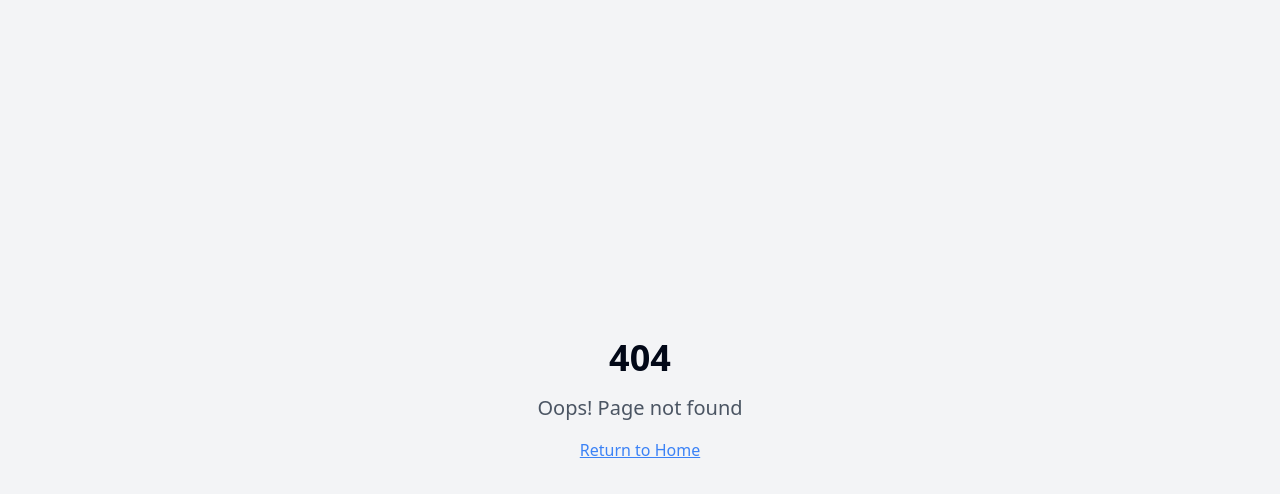
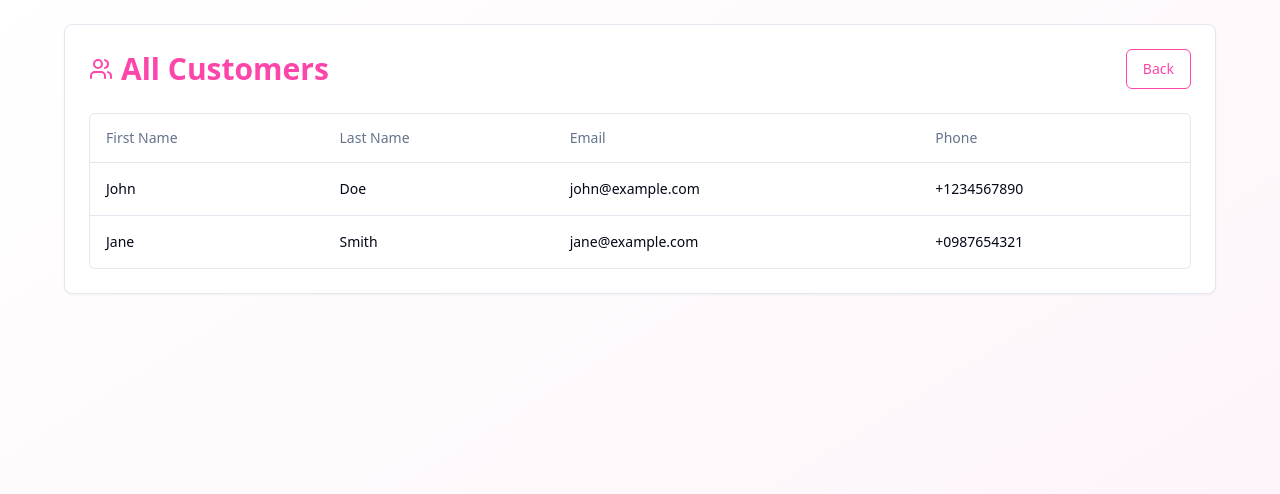
Before and after one commit to SmilingZGDX/pink-customer-canvas-flow, a React (Vite) app: page /customers-list in a window 1280 px wide. Before the commit this address had no page. Shown: the top 494 px of the page. Built offline with nearby package versions, Linux system fonts and the light colour scheme.

Commit message:
Add customer list view
Implement a view to display a table of all registered customers.

```diff
--- a/src/App.tsx
+++ b/src/App.tsx
@@ -10,6 +10,7 @@ import CustomerName from "./pages/CustomerName";
 import CustomerIdentity from "./pages/CustomerIdentity";
 import CustomerContact from "./pages/CustomerContact";
 import CustomerAddress from "./pages/CustomerAddress";
+import CustomersList from "./pages/CustomersList";
 import NotFound from "./pages/NotFound";
 
 const queryClient = new QueryClient();
@@ -27,6 +28,7 @@ const App = () => (
           <Route path="/customer-identity" element={<CustomerIdentity />} />
           <Route path="/customer-contact" element={<CustomerContact />} />
           <Route path="/customer-address" element={<CustomerAddress />} />
+          <Route path="/customers-list" element={<CustomersList />} />
           <Route path="*" element={<NotFound />} />
         </Routes>
       </BrowserRouter>
--- a/src/pages/CustomerDetails.tsx
+++ b/src/pages/CustomerDetails.tsx
@@ -2,6 +2,7 @@
 import { Button } from "@/components/ui/button";
 import { Card } from "@/components/ui/card";
 import { useNavigate } from "react-router-dom";
+import { Users } from "lucide-react";
 
 const CustomerDetails = () => {
   const navigate = useNavigate();
@@ -35,6 +36,13 @@ const CustomerDetails = () => {
           >
             Address Details
           </Button>
+          <Button
+            onClick={() => navigate("/customers-list")}
+            className="w-full bg-[#FC46AA] hover:bg-pink-400 text-white flex items-center justify-center gap-2"
+          >
+            <Users className="h-5 w-5" />
+            View All Customers
+          </Button>
         </div>
         <Button
           onClick={() => navigate("/")}
--- /dev/null
+++ b/src/pages/CustomersList.tsx
@@ -0,0 +1,61 @@
+
+import { Table, TableBody, TableCell, TableHead, TableHeader, TableRow } from "@/components/ui/table";
+import { Card } from "@/components/ui/card";
+import { Button } from "@/components/ui/button";
+import { useNavigate } from "react-router-dom";
+import { Users } from "lucide-react";
+
+const CustomersList = () => {
+  const navigate = useNavigate();
+
+  // This is just mock data - real data would come from your backend
+  const customers = [
+    { id: 1, firstName: "John", lastName: "Doe", email: "john@example.com", phone: "+1234567890" },
+    { id: 2, firstName: "Jane", lastName: "Smith", email: "jane@example.com", phone: "+0987654321" },
+  ];
+
+  return (
+    <div className="min-h-screen bg-gradient-to-br from-white to-pink-50 p-6">
+      <Card className="max-w-6xl mx-auto p-6 space-y-6">
+        <div className="flex items-center justify-between">
+          <div className="flex items-center gap-2">
+            <Users className="h-6 w-6 text-[#FC46AA]" />
+            <h2 className="text-3xl font-semibold text-[#FC46AA]">All Customers</h2>
+          </div>
+          <Button
+            onClick={() => navigate("/customer-details")}
+            variant="outline"
+            className="border-[#FC46AA] text-[#FC46AA] hover:bg-pink-50"
+          >
+            Back
+          </Button>
+        </div>
+
+        <div className="rounded-md border">
+          <Table>
+            <TableHeader>
+              <TableRow>
+                <TableHead>First Name</TableHead>
+                <TableHead>Last Name</TableHead>
+                <TableHead>Email</TableHead>
+                <TableHead>Phone</TableHead>
+              </TableRow>
+            </TableHeader>
+            <TableBody>
+              {customers.map((customer) => (
+                <TableRow key={customer.id}>
+                  <TableCell>{customer.firstName}</TableCell>
+                  <TableCell>{customer.lastName}</TableCell>
+                  <TableCell>{customer.email}</TableCell>
+                  <TableCell>{customer.phone}</TableCell>
+                </TableRow>
+              ))}
+            </TableBody>
+          </Table>
+        </div>
+      </Card>
+    </div>
+  );
+};
+
+export default CustomersList;
```
